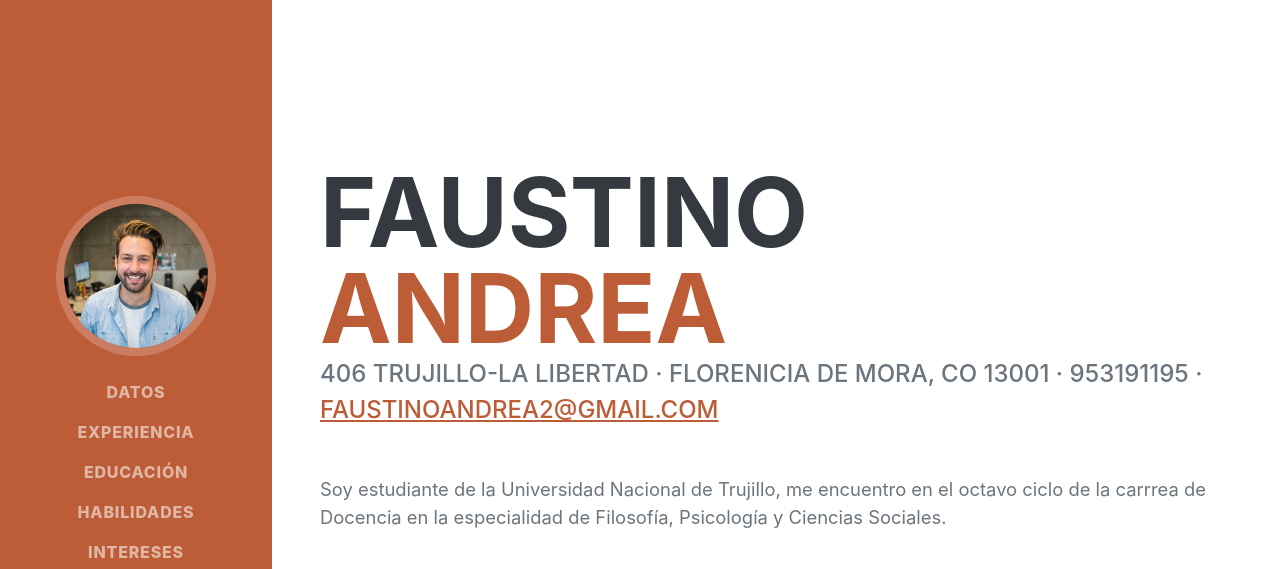
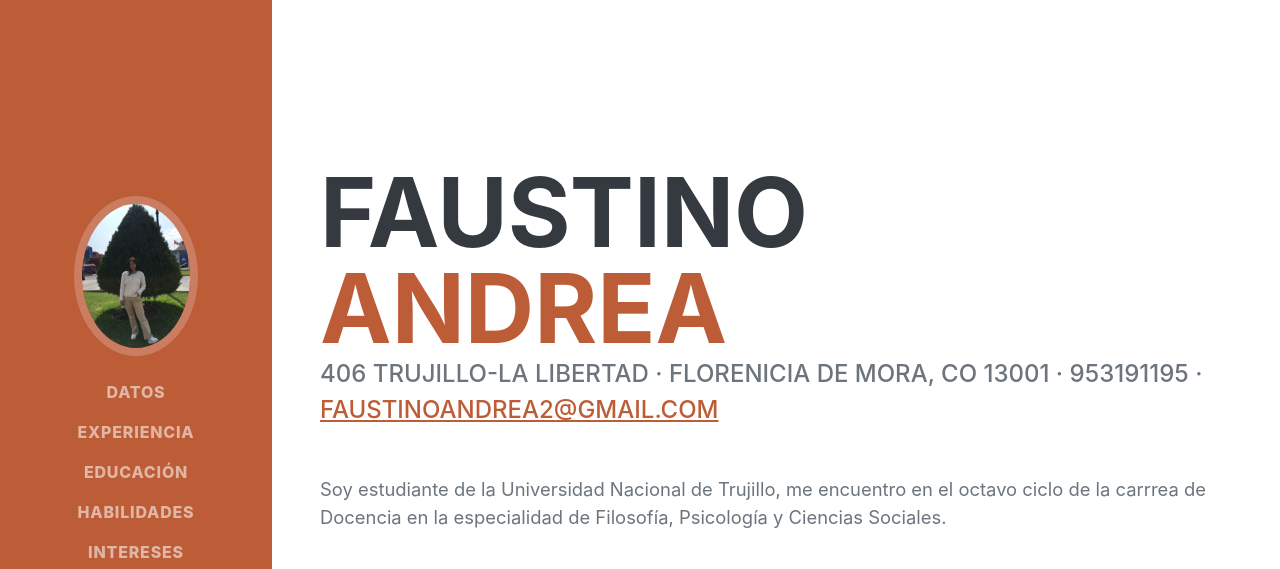
Before and after one commit to AndreaFaustino2022/vitae202, a plain HTML site: page index.html in a window 1280 px wide. Shown: the top 569 px of the page. Drawn offline with nearby package versions, Linux system fonts and the light colour scheme; a web font is replaced by a local one.

Commit message:
Update index.html

```diff
--- a/index.html
+++ b/index.html
@@ -20,7 +20,7 @@
         <nav class="navbar navbar-expand-lg navbar-dark bg-primary fixed-top" id="sideNav">
             <a class="navbar-brand js-scroll-trigger" href="#page-top">
                 <span class="d-block d-lg-none">ANDREA FAUSTINO</span>
-                <span class="d-none d-lg-block"><img class="img-fluid img-profile rounded-circle mx-auto mb-2" src="assets/img/profile.jpg" alt="..." /></span>
+                <span class="d-none d-lg-block"><img class="img-fluid img-profile rounded-circle mx-auto mb-2" src="assets/img/imagen.jpg" alt="..." /></span>
             </a>
             <button class="navbar-toggler" type="button" data-bs-toggle="collapse" data-bs-target="#navbarResponsive" aria-controls="navbarResponsive" aria-expanded="false" aria-label="Toggle navigation"><span class="navbar-toggler-icon"></span></button>
             <div class="collapse navbar-collapse" id="navbarResponsive">
```
